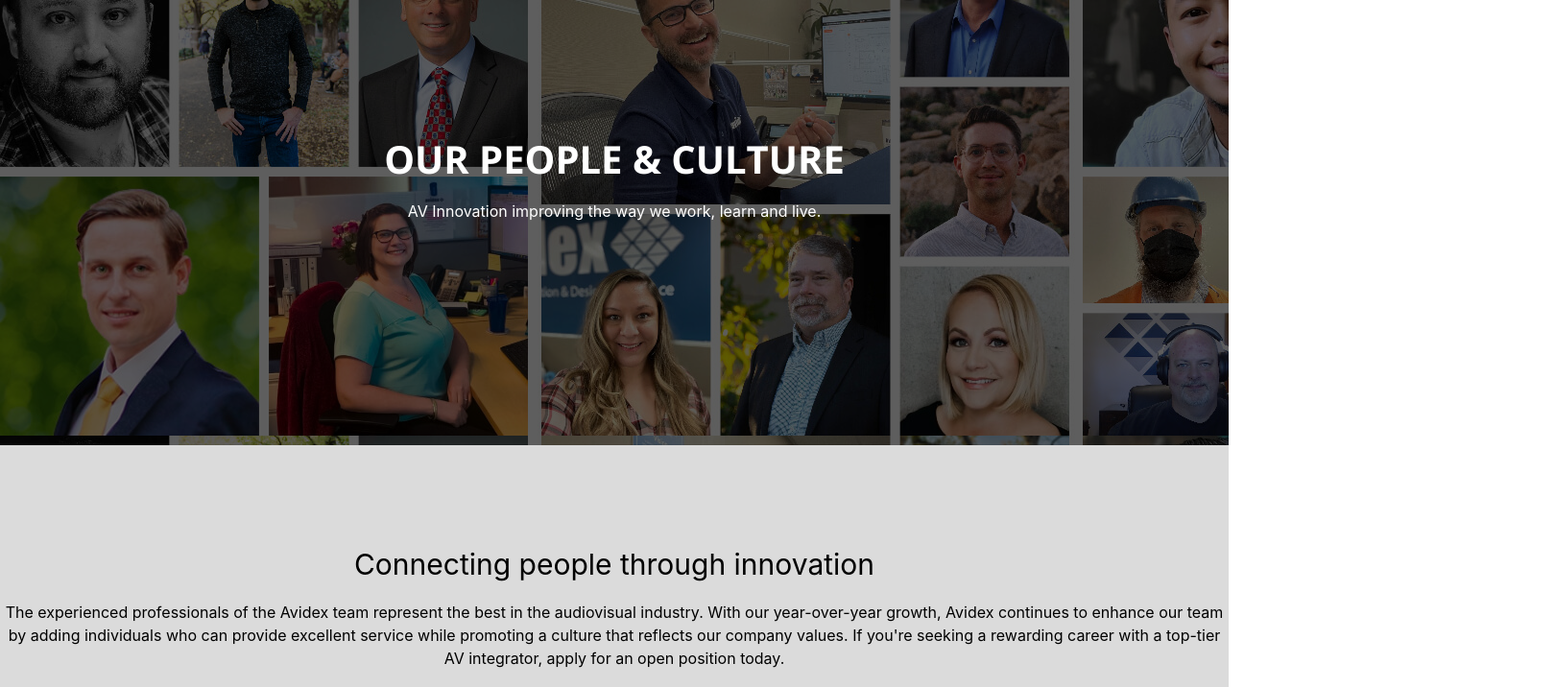
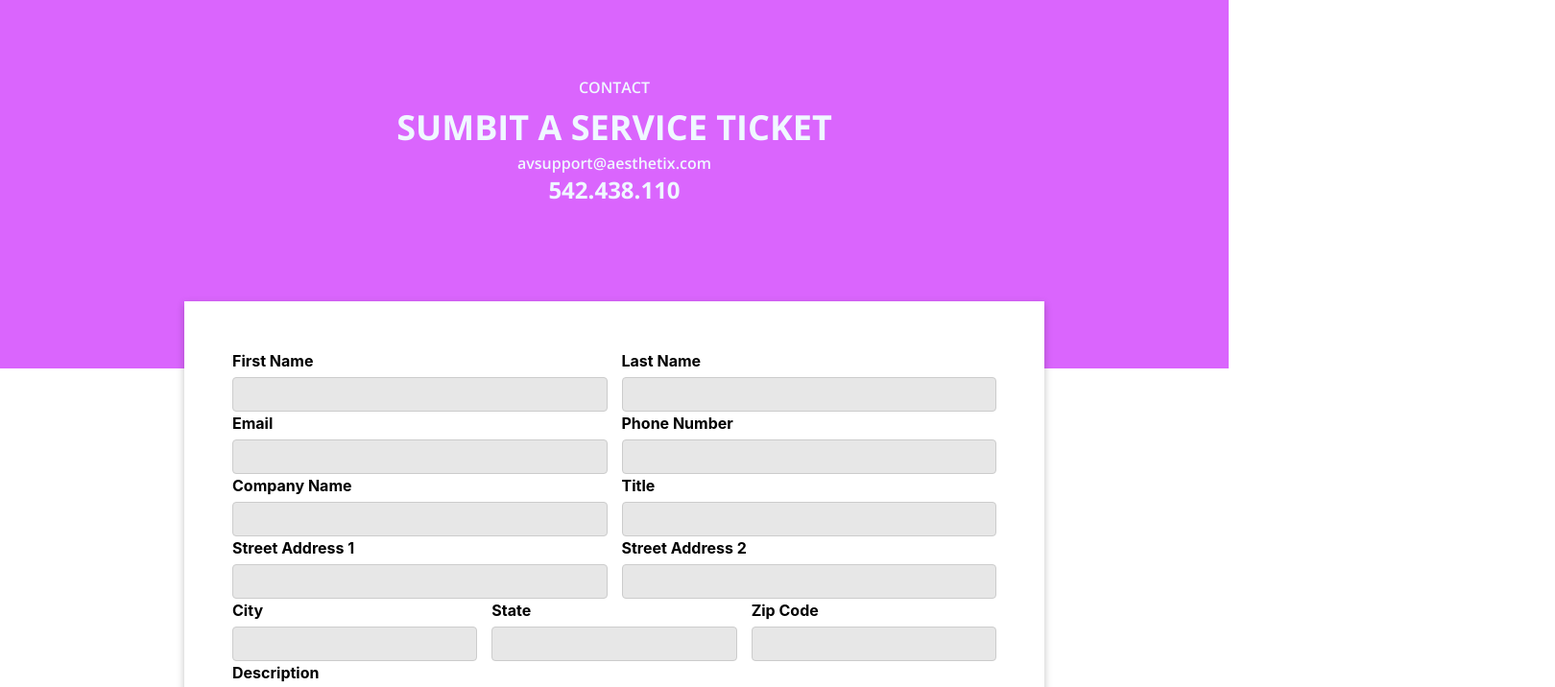
Before and after one commit to vishaalupot/Aesthetix.v3, a React (Create React App) app: page / in a window 1280 px wide. Shown: the part 160-876 px from the top of the page at 96% size, 1620 px wide, since content can reach past the window. Built offline with nearby package versions, Linux system fonts and the light colour scheme.

Commit message:
Added Support

```diff
--- a/src/Pages/Home.js
+++ b/src/Pages/Home.js
@@ -5,12 +5,16 @@ import Footer from '../components/MainPage/Footer/Footers';
 import LandingPage from '../components/MainPage/LandingPage/LandingPage';
 import AboutAes from '../components/Company/AboutAesthetix/AboutAes';
 import Culture from '../components/Company/Culture/Culture';
+import Location from '../components/Company/Locations/Location';
+import Support from '../components/Company/CallSupport/Support';
 
 
 const Home = () => {
     return (
         <div>
-            <Culture />
+            <Support />
+            {/* <Location /> */}
+            {/* <Culture /> */}
             {/* <AboutAes /> */}
             {/* <LandingPage /> */}
             {/* <AboutUs />
--- /dev/null
+++ b/src/components/Company/CallSupport/Support.css
@@ -0,0 +1,36 @@
+@import url('https://fonts.googleapis.com/css2?family=Open+Sans:ital,wght@0,300..800;1,300..800&family=Roboto+Slab:wght@100..900&display=swap');
+
+
+.contactFirst{
+    height: 60vh;
+    width: 100%;
+    background-color: rgb(218, 101, 253);
+    display: flex;
+    justify-content: center;
+    align-items: center;
+}
+
+.contactText{
+    display: flex;
+    justify-content: center;
+    align-items: center;
+    flex-direction: column;
+    color: aliceblue;
+    font-family: "Open Sans", sans-serif;
+
+}
+
+.contactForm{
+    width: 70%;
+    background-color: rgb(255, 255, 255);
+    height: max-content;
+    box-shadow: rgba(0, 0, 0, 0.24) 0px 3px 8px;
+}
+
+.contactBox{
+    background-color: rgb(231 231 231);
+    width: 100%;
+    padding: 5px;
+    border-radius: 4px;
+    border: 1px solid #ccc;
+}
--- /dev/null
+++ b/src/components/Company/CallSupport/Support.js
@@ -0,0 +1,99 @@
+import './Support.css';
+import NavBar from '../../NavBar/NavBar';
+
+const Support = () =>{
+    return(
+        <div>
+             <NavBar />
+            <div className='flex content-center items-center flex-col'>
+                <div className='contactFirst'>
+                    <div className='contactText'>
+                        <div className='text-1xl font-semibold py-[5px]'>CONTACT</div>
+                        <div className='text-4xl font-bold py-[5px]'>SUMBIT A SERVICE TICKET</div>
+                        <div className='text-1xl font-semibold'>avsupport@aesthetix.com</div>
+                        <div className='text-2xl font-bold'>542.438.110</div>
+                    </div>
+                </div>
+                <div className='contactForm' style={{ marginTop: '-70px', padding: '50px' }}>
+                <form >
+                    <div style={{ display: 'flex', flexWrap: 'wrap', gap: '15px' }}>
+                        <div style={{ flex: '1 1 45%' }}>
+                            <label style={{ display: 'block', marginBottom: '5px', fontWeight: 'bold' }}>First Name</label>
+                            <input type='text' name='firstName' className='contactBox'/>
+                        </div>
+                        <div style={{ flex: '1 1 45%' }}>
+                            <label style={{ display: 'block', marginBottom: '5px', fontWeight: 'bold' }}>Last Name</label>
+                            <input type='text' name='lastName' className='contactBox'  />
+                        </div>
+                    </div>
+
+                    <div style={{ display: 'flex', flexWrap: 'wrap', gap: '15px' }}>
+                        <div style={{ flex: '1 1 45%' }}>
+                            <label style={{ display: 'block', marginBottom: '5px', fontWeight: 'bold' }}>Email</label>
+                            <input type='email' name='email' className='contactBox'  />
+                        </div>
+                        <div style={{ flex: '1 1 45%' }}>
+                            <label style={{ display: 'block', marginBottom: '5px', fontWeight: 'bold' }}>Phone Number</label>
+                            <input type='tel' name='phone' className='contactBox'  />
+                        </div>
+                    </div>
+
+                    <div style={{ display: 'flex', flexWrap: 'wrap', gap: '15px' }}>
+                        <div style={{ flex: '1 1 45%' }}>
+                            <label style={{ display: 'block', marginBottom: '5px', fontWeight: 'bold' }}>Company Name</label>
+                            <input type='text' name='companyName' className='contactBox'  />
+                        </div>
+                        <div style={{ flex: '1 1 45%' }}>
+                            <label style={{ display: 'block', marginBottom: '5px', fontWeight: 'bold' }}>Title</label>
+                            <input type='text' name='title' className='contactBox'  />
+                        </div>
+                    </div>
+
+                    <div style={{ display: 'flex', flexWrap: 'wrap', gap: '15px' }}>
+                        <div style={{ flex: '1 1 45%' }}>
+                            <label style={{ display: 'block', marginBottom: '5px', fontWeight: 'bold' }}>Street Address 1</label>
+                            <input type='text' name='streetAddress1' className='contactBox'  />
+                        </div>
+                        <div style={{ flex: '1 1 45%' }}>
+                            <label style={{ display: 'block', marginBottom: '5px', fontWeight: 'bold' }}>Street Address 2</label>
+                            <input type='text' name='streetAddress2' className='contactBox'  />
+                        </div>
+                    </div>
+
+                    <div style={{ display: 'flex', flexWrap: 'wrap', gap: '15px' }}>
+                        <div style={{ flex: '1 1 30%' }}>
+                            <label style={{ display: 'block', marginBottom: '5px', fontWeight: 'bold' }}>City</label>
+                            <input type='text' name='city' className='contactBox'  />
+                        </div>
+                        <div style={{ flex: '1 1 30%' }}>
+                            <label style={{ display: 'block', marginBottom: '5px', fontWeight: 'bold' }}>State</label>
+                            <input type='text' name='state' className='contactBox'  />
+                        </div>
+                        <div style={{ flex: '1 1 30%' }}>
+                            <label style={{ display: 'block', marginBottom: '5px', fontWeight: 'bold' }}>Zip Code</label>
+                            <input type='text' name='zipCode' className='contactBox'  />
+                        </div>
+                    </div>
+
+                    <div style={{ display: 'flex', flexWrap: 'wrap', gap: '15px' }}>
+                        <div style={{ flex: '1 1 100%' }}>
+                            <label style={{ display: 'block', marginBottom: '5px', fontWeight: 'bold' }}>Description</label>
+                            <textarea name='description' rows='4' style={{ width: '100%', padding: '10px', borderRadius: '4px', border: '1px solid #ccc' }}></textarea>
+                        </div>
+                    </div>
+
+                    <div style={{ marginTop: '20px' }}>
+                        <button type='submit' style={{ padding: '10px 20px', border: 'none', borderRadius: '4px', backgroundColor: '#007bff', color: '#fff', fontSize: '16px', cursor: 'pointer' }}>Submit</button>
+                    </div>
+                </form>
+
+                </div>
+
+            </div>
+
+
+        </div>
+    )
+}
+
+export default Support;
--- /dev/null
+++ b/src/components/Company/Locations/Location.css
@@ -0,0 +1,5 @@
+
+
+.locationCover{
+
+}
--- /dev/null
+++ b/src/components/Company/Locations/Location.js
@@ -0,0 +1,37 @@
+import './Location.css'
+import NavBar from '../../NavBar/NavBar'
+
+const Location = () =>{
+    return(
+        <div>
+            <NavBar />
+            <div className='locationCover'>
+                <div className='Layout'></div>
+                <div>Our Locations</div>
+                <div>Avidex delivers innovative AV solutions that enable organizations and enterprises to collaborate, create, and share ideas through state-of-the-art audiovisual and unified communication technologies. Avidex specializes in creating an unparalleled client experience in the use of collaborative audiovisual solutions as a global pro-AV integrator providing design, build, and service excellence.</div>
+            </div>
+
+            <div className='locationInfo'>
+
+                <div>
+                    <img />
+                    <div >
+                        <div>Dubai, United Arab Emirates</div>
+                    </div>
+                </div>
+
+                <div>
+                    <img />
+                    <div >
+                        <div>Qatar </div>
+                    </div>
+                </div>
+
+
+
+            </div>
+        </div>
+    )
+}
+
+export default Location;
```
